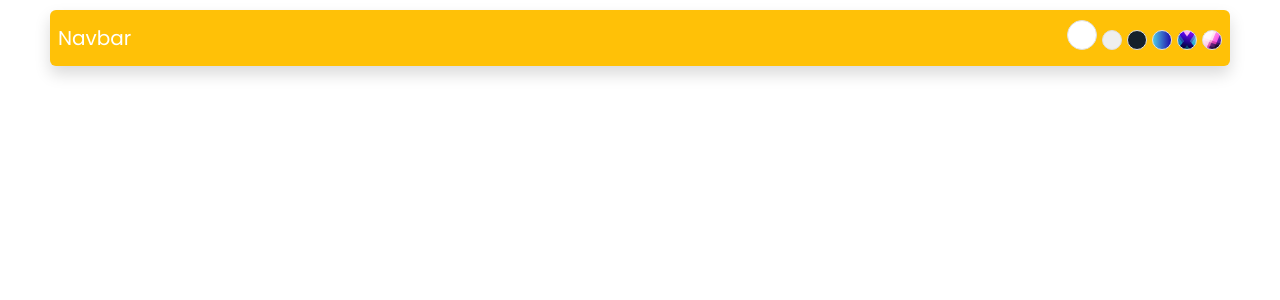
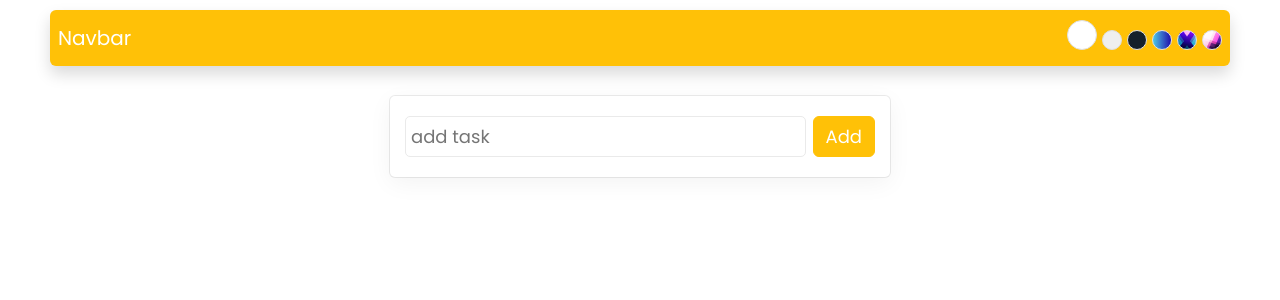
Before and after one commit to sanjidasarwar/reactTaskManager, a React (Create React App) app: page / in a window 1280 px wide. Shown: the top 300 px of the page. Built offline with nearby package versions, Linux system fonts and the light colour scheme.

Commit message:
create add task component

```diff
--- a/src/App.css
+++ b/src/App.css
@@ -79,17 +79,17 @@
   }
 
   .addTask form button{
-    background-color: #03ba5c;
+    /* background-color: #03ba5c;
     color: #FFFFFF;
     border: none;
     padding: 5px 20px;
-    border-radius: 5px;
+    border-radius: 5px; */
     cursor: pointer;
     font-size: 18px;
   }
 
   .addTask form button:hover{
-    background-color: #03b056;
+    /* background-color: #03b056; */
   }
 
   .showTask{
--- a/src/App.js
+++ b/src/App.js
@@ -1,6 +1,7 @@
 import { useState } from 'react';
 import './App.css';
-import Header from "./components/header";
+import Header from './components/Header';
+import AddTask from './components/AddTask';
 
 function App() {
   const [theme, setTheme] = useState('light')
@@ -11,6 +12,7 @@ function App() {
   return (
     <div className={`App ${theme}`}>
       <Header handleThemeChange={handleThemeChange} theme={theme} />
+      <AddTask />
     </div>
   );
 }
--- /dev/null
+++ b/src/components/AddTask.jsx
@@ -0,0 +1,12 @@
+function AddTask() {
+  return (
+    <section className='addTask'>
+    <form>
+      <input type="text" name="task" value='' placeholder="add task" maxLength="25" />
+      <button type="submit" className="btn btn-warning text-white">Add</button>
+    </form>
+  </section>
+  );
+}
+
+export default AddTask;
```
Also changed, not shown: src/components/Header.jsx (renamed from src/components/header.js).
